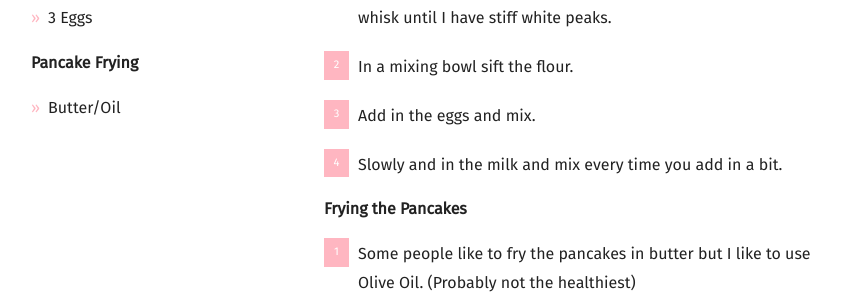
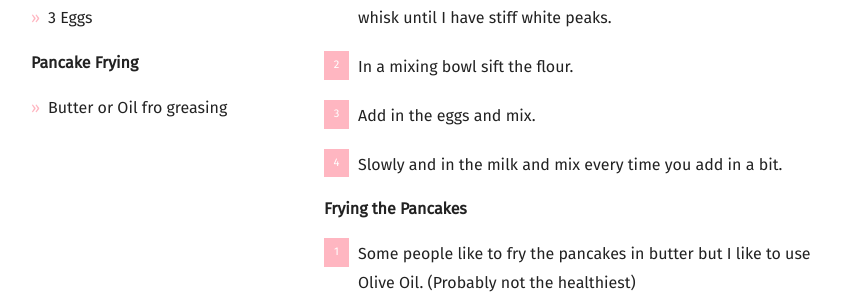
Before and after one commit to mcginleyireland/irishbaking.github.io, a Jekyll site: the page built from _posts/2021-03-07-irish-pancakes.md, in a window 1280 px wide and 900 px high, scrolled down 1824 px. Shown: the part 162-456 px from the top of the window, without its empty margins (59-900 px from the left). Built offline with Jekyll 4.4.1, drawn with Linux system fonts in a browser that asks for light colours; nearby versions of some CDN libraries; some web fonts are replaced.

Commit message:
Trying to fix an error for pancakes.

```diff
--- a/_posts/2021-03-07-irish-pancakes.md
+++ b/_posts/2021-03-07-irish-pancakes.md
@@ -17,7 +17,7 @@ recipe:
 
     **Pancake Frying**
 
-    * Butter/Oil
+    * Butter or Oil fro greasing
   directions_markdown: |-
     **Pancake Batter**
 
```
